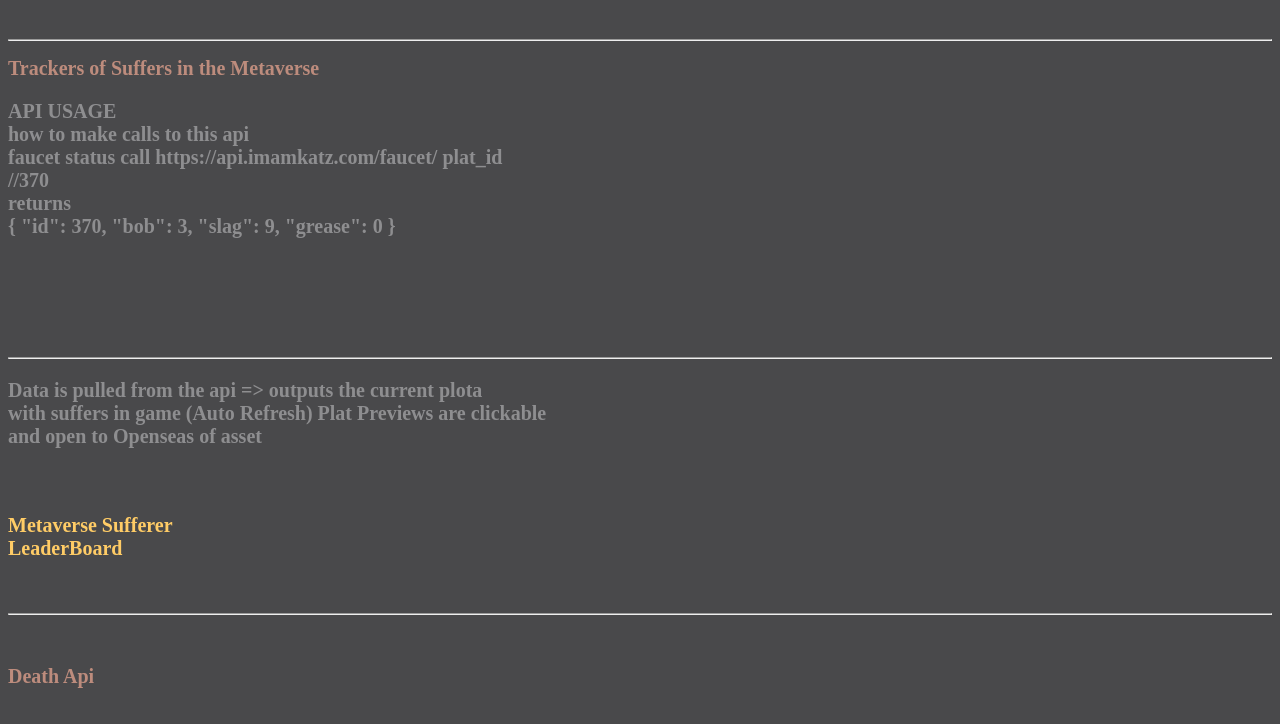
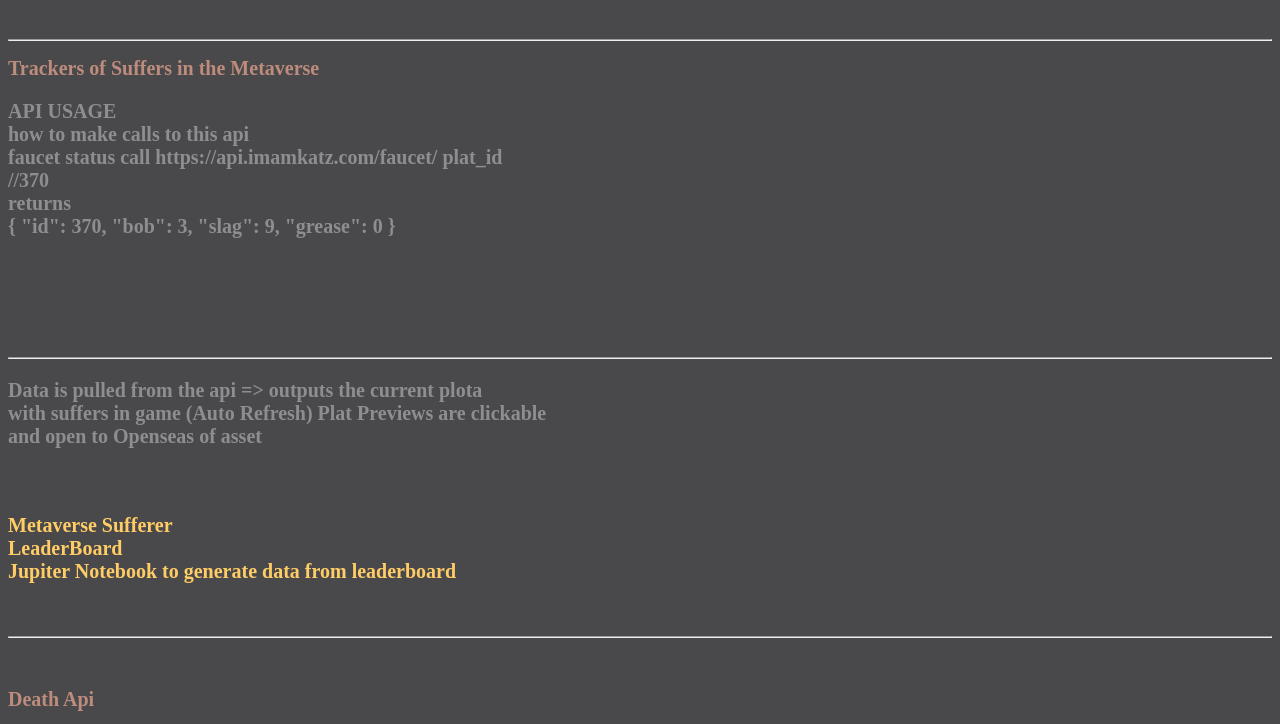
Before and after one commit to katzworld/TMWTTW, a plain HTML site: page index.html in a window 1280 px wide. Shown: the part 76-800 px from the top of the page. Drawn offline with Linux system fonts and the light colour scheme.

Commit message:
link to notebook

```diff
--- a/index.html
+++ b/index.html
@@ -89,8 +89,7 @@
 			and open to Openseas of asset</p><br><br>
 		<a href="./Tracker/index.html" target="_blank">Metaverse Sufferer</a><br>
 		<a href="./Leaderboard/index.html" target="_blank">LeaderBoard</a><br>
-
-
+		<a href="./Leaderboard/leaderboard-notebook.ipynb" target="_blank">Jupiter Notebook to generate data from leaderboard</a><br>
 	</h3><br>
 	<hr>
 
```
Also changed, not shown: Leaderboard/output.png (added).
